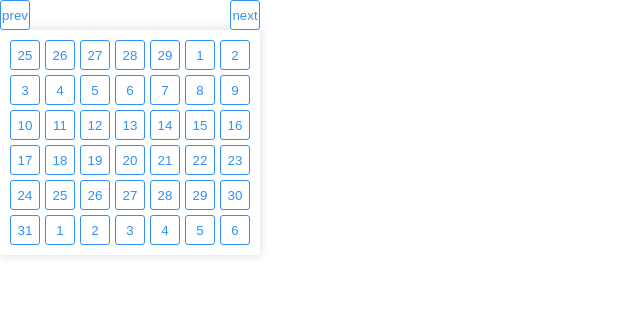
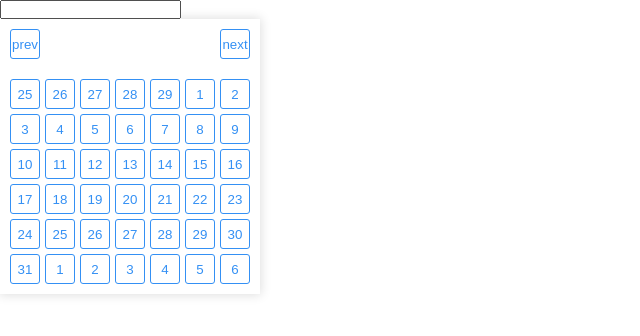
Before and after one commit to Abolfazl2647/Rezvani-datepicker, a React (Vite) app: page / in a window 1280 px wide. Shown: the top 336 px of the page, without its empty margins (0-640 px from the left). Built offline with nearby package versions, Linux system fonts and the light colour scheme.

Commit message:
wip: working on input

```diff
--- a/src/App.tsx
+++ b/src/App.tsx
@@ -3,14 +3,10 @@ import { DatepickerProvider } from "./Datepicker/context";
 import Datepicker from "./Datepicker";
 
 export default function App() {
-  const handleDay = (date: Date) => {
-    console.log("date", date);
-  };
-
   return (
     <div>
       <DatepickerProvider DateAdapter={DateFnsAdapter}>
-        <Datepicker onDayClicked={handleDay} />
+        <Datepicker />
       </DatepickerProvider>
     </div>
   );
--- /dev/null
+++ b/src/Datepicker/datepicker.tsx
@@ -0,0 +1,21 @@
+import DatepickerTimeline from "./partials/datepickerTimeline";
+import DatepickerActions from "./partials/datepickerActions";
+import DatepickerDays from "./partials/datepickerDays";
+import DatepickerStyle from "./style";
+
+export type onDayClickedType = (date: Date) => void;
+
+interface DatepickerProps {
+  slots?: {};
+  onDayClicked: onDayClickedType;
+}
+
+export default function Datepicker({ onDayClicked }: DatepickerProps) {
+  return (
+    <DatepickerStyle>
+      <DatepickerTimeline />
+      <DatepickerDays onDayClicked={onDayClicked} />
+      <DatepickerActions />
+    </DatepickerStyle>
+  );
+}
--- a/src/Datepicker/index.tsx
+++ b/src/Datepicker/index.tsx
@@ -1,21 +1,14 @@
-import DatepickerTimeline from "./partials/datepickerTimeline";
-import DatepickerActions from "./partials/datepickerActions";
-import DatepickerDays from "./partials/datepickerDays";
-import DatepickerStyle from "./style";
+import Datepicker from "./datepicker";
 
-export type onDayClickedType = (date: Date) => void;
+export default function DatepickerInput() {
+  const handleDay = (date: Date) => {
+    console.log("date", date);
+  };
 
-interface DatepickerProps {
-  slots?: {};
-  onDayClicked: onDayClickedType;
-}
-
-export default function Datepicker({ onDayClicked }: DatepickerProps) {
   return (
-    <DatepickerStyle>
-      <DatepickerTimeline />
-      <DatepickerDays onDayClicked={onDayClicked} />
-      <DatepickerActions />
-    </DatepickerStyle>
+    <div>
+      <input />
+      <Datepicker onDayClicked={handleDay} />
+    </div>
   );
 }
--- a/src/Datepicker/partials/Day.tsx
+++ b/src/Datepicker/partials/Day.tsx
@@ -1,5 +1,5 @@
 import { useContext } from "react";
-import { onDayClickedType } from "../index";
+import { onDayClickedType } from "../datepicker";
 import { DatepickerContext } from "../context";
 
 interface DayProps {
--- a/src/Datepicker/partials/datepickerDays.tsx
+++ b/src/Datepicker/partials/datepickerDays.tsx
@@ -1,6 +1,6 @@
 import { useContext } from "react";
 import Day from "./Day";
-import { onDayClickedType } from "../index";
+import { onDayClickedType } from "../datepicker";
 import { DatepickerContext } from "../context";
 import { DaysWrapperStyle } from "../style";
 
--- a/src/Datepicker/style.ts
+++ b/src/Datepicker/style.ts
@@ -18,6 +18,7 @@ const buttonStyle = css`
 
 export default styled.div`
   max-width: 260px;
+  box-shadow: 0 0 10px 1px #dedede;
 `;
 
 export const DaysWrapperStyle = styled.div`
@@ -28,7 +29,6 @@ export const DaysWrapperStyle = styled.div`
   grid-gap: 5px;
   padding: 10px;
   border-radius: 3px;
-  box-shadow: 0 0 10px 1px #dedede;
 
   .day {
     ${buttonStyle}
@@ -38,6 +38,8 @@ export const DaysWrapperStyle = styled.div`
 export const DatepickerTimelineStyle = styled.div`
   display: flex;
   width: 100%;
+  padding: 10px;
+  box-sizing: border-box;
   justify-content: space-between;
 
   button {
```
